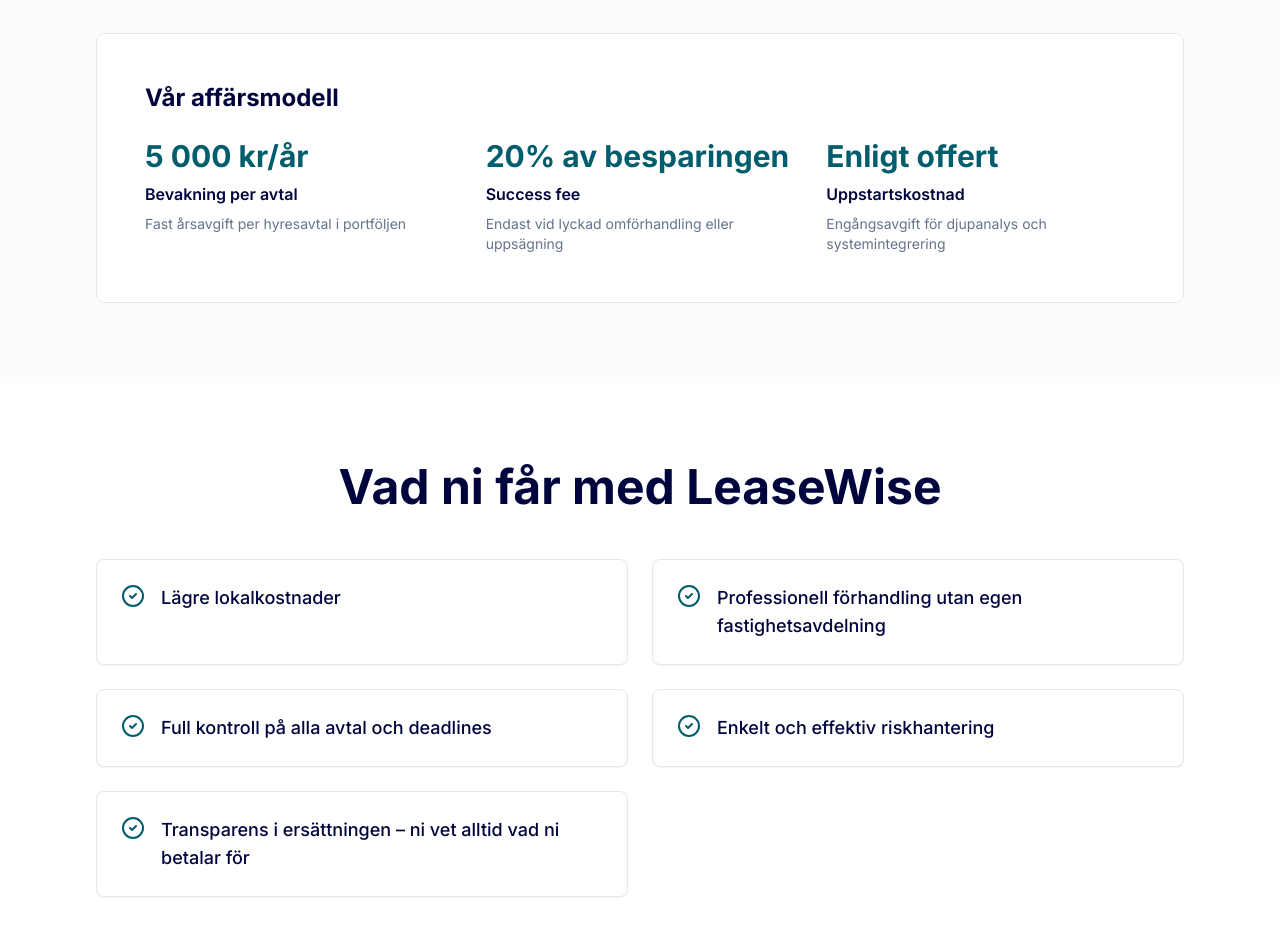
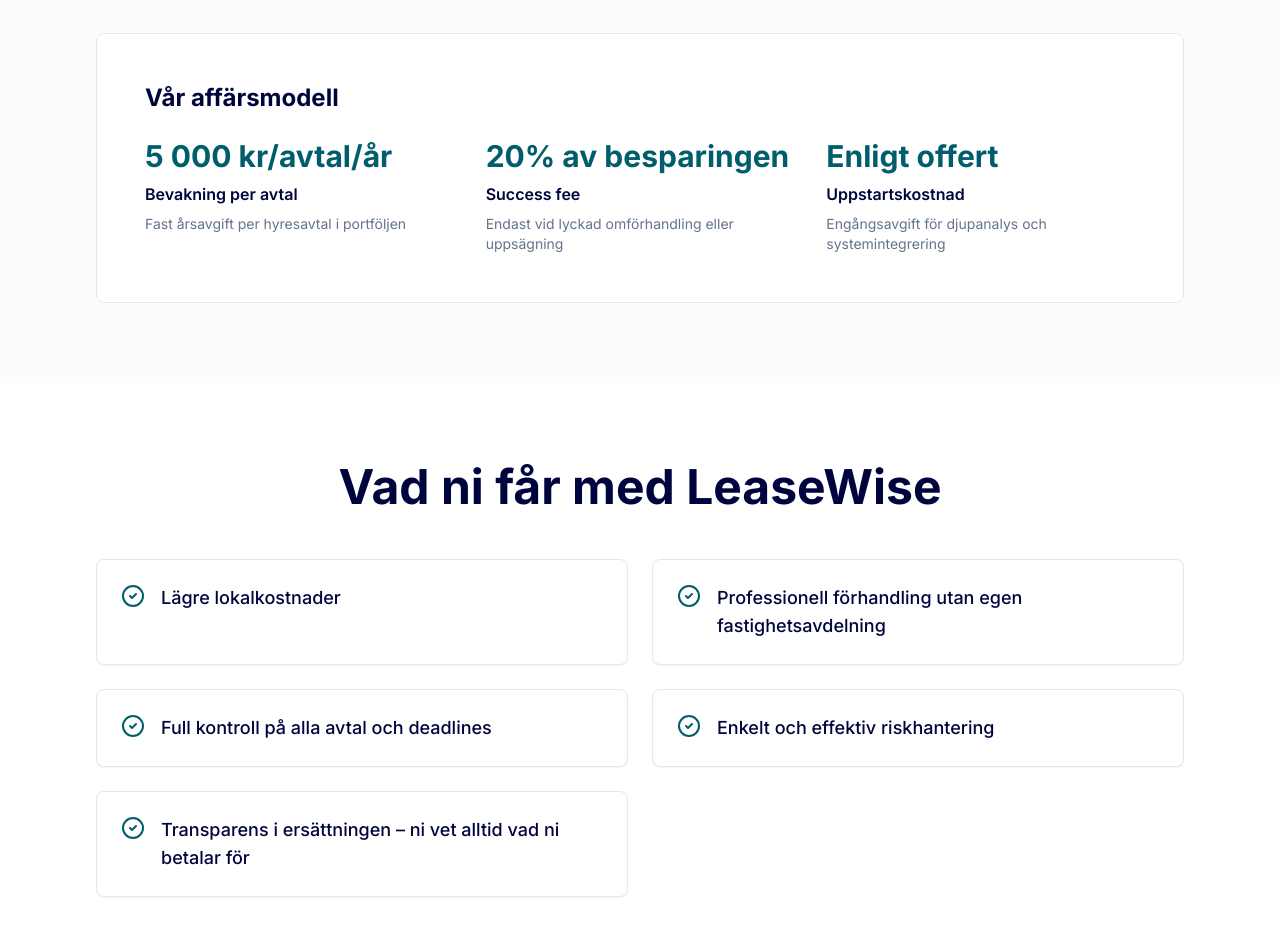
Before and after one commit to Highlander508/leasewise-se, a React (Vite) app: page / in a window 1280 px wide. Shown: the part 2420-3352 px from the top of the page. Built offline with nearby package versions, Linux system fonts and the light colour scheme; the HTML template or start-up script is replaced by a standard one.

Commit message:
Visual edit in Lovable

```diff
--- a/src/components/Services.tsx
+++ b/src/components/Services.tsx
@@ -44,7 +44,7 @@ const Services = () => {
           <h3 className="text-2xl font-bold mb-6">Vår affärsmodell</h3>
           <div className="grid md:grid-cols-3 gap-8">
             <div>
-              <div className="text-3xl font-bold text-secondary mb-2">5 000 kr/år</div>
+              <div className="text-3xl font-bold text-secondary mb-2">5 000 kr/avtal/år</div>
               <div className="font-semibold mb-2">Bevakning per avtal</div>
               <p className="text-sm text-muted-foreground">Fast årsavgift per hyresavtal i portföljen</p>
             </div>
```
